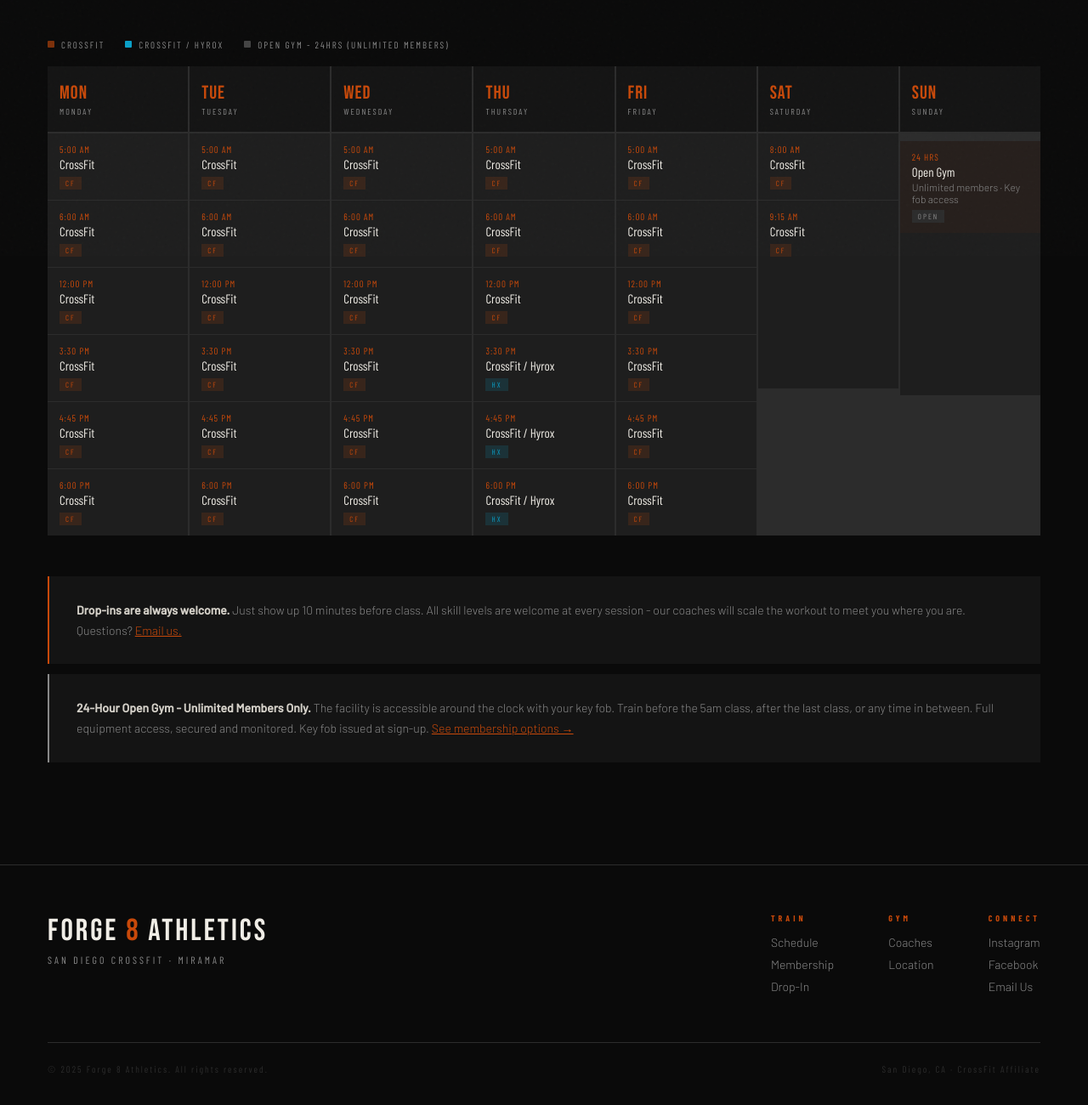
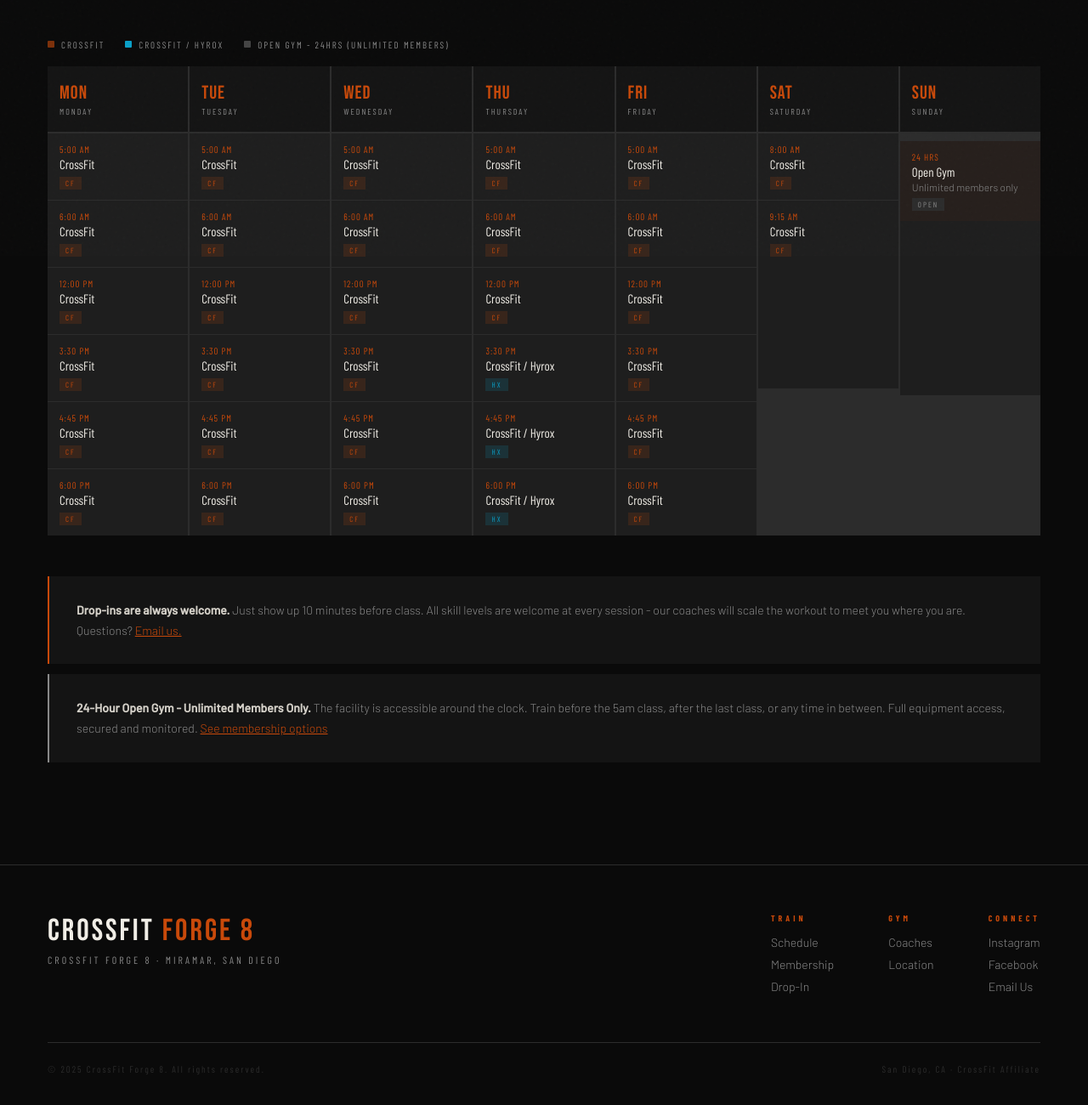
Before and after one commit to cvibe476/forge8-athletics, a plain HTML site: page pages/schedule.html in a window 1280 px wide. Shown: the part 499-1799 px from the top of the page at 85% size. Drawn offline with nearby package versions, Linux system fonts and the light colour scheme; a web font is replaced by a local one.

Commit message:
update
update

```diff
--- a/pages/schedule.html
+++ b/pages/schedule.html
@@ -3,8 +3,8 @@
 <head>
   <meta charset="UTF-8"/>
   <meta name="viewport" content="width=device-width, initial-scale=1.0"/>
-  <title>Schedule | Forge 8 Athletics</title>
-  <meta name="description" content="Forge 8 Athletics class schedule. CrossFit classes and 24-hour open gym in Miramar, San Diego."/>
+  <title>Schedule | CrossFit Forge 8</title>
+  <meta name="description" content="CrossFit Forge 8 class schedule. CrossFit classes and 24-hour open gym in Miramar, San Diego."/>
   <link rel="stylesheet" href="../css/style.css"/>
   <style>
     .schedule-section { padding: 80px 56px 120px; background: var(--black); }
@@ -125,7 +125,7 @@
   <div class="cursor-ring" id="cursor-ring"></div>
 
   <nav>
-    <a href="../index.html" class="nav-logo">FORGE <span>8</span></a>
+    <a href="../index.html" class="nav-logo">CROSSFIT <span>FORGE 8</span></a>
     <ul class="nav-links">
       <li><a href="../index.html">Home</a></li>
       <li><a href="schedule.html">Schedule</a></li>
@@ -258,7 +258,7 @@
           <div class="class-block" style="border-top: 1px solid var(--ash); margin-top: 8px; background: rgba(200,73,10,0.05);">
             <div class="class-time" style="color:var(--forge)">24 HRS</div>
             <div class="class-name">Open Gym</div>
-            <div class="class-coach">Unlimited members · Key fob access</div>
+            <div class="class-coach">Unlimited members only</div>
             <span class="class-tag open">OPEN</span>
           </div>
         </div>
@@ -271,7 +271,7 @@
     </div>
 
     <div class="schedule-note reveal" style="margin-top:12px; border-left-color: var(--smoke);">
-      <p><strong>24-Hour Open Gym - Unlimited Members Only.</strong> The facility is accessible around the clock with your key fob. Train before the 5am class, after the last class, or any time in between. Full equipment access, secured and monitored. Key fob issued at sign-up. <a href="membership.html" style="color:var(--forge)">See membership options →</a></p>
+      <p><strong>24-Hour Open Gym - Unlimited Members Only.</strong> The facility is accessible around the clock. Train before the 5am class, after the last class, or any time in between. Full equipment access, secured and monitored. <a href="membership.html" style="color:var(--forge)">See membership options</a></p>
     </div>
 
   </section>
@@ -279,8 +279,8 @@
   <footer>
     <div class="footer-top">
       <div>
-        <div class="footer-logo">FORGE <span>8</span> ATHLETICS</div>
-        <div class="footer-tagline">San Diego CrossFit · Miramar</div>
+        <div class="footer-logo">CROSSFIT <span>FORGE 8</span></div>
+        <div class="footer-tagline">CrossFit Forge 8 · Miramar, San Diego</div>
       </div>
       <div class="footer-links">
         <div class="footer-col">
@@ -303,7 +303,7 @@
       </div>
     </div>
     <div class="footer-bottom">
-      <div class="footer-copy">© 2025 Forge 8 Athletics. All rights reserved.</div>
+      <div class="footer-copy">© 2025 CrossFit Forge 8. All rights reserved.</div>
       <div class="footer-copy">San Diego, CA · CrossFit Affiliate</div>
     </div>
   </footer>
```
Also changed, not shown: pages/coaches.html (+6 -6 lines).
